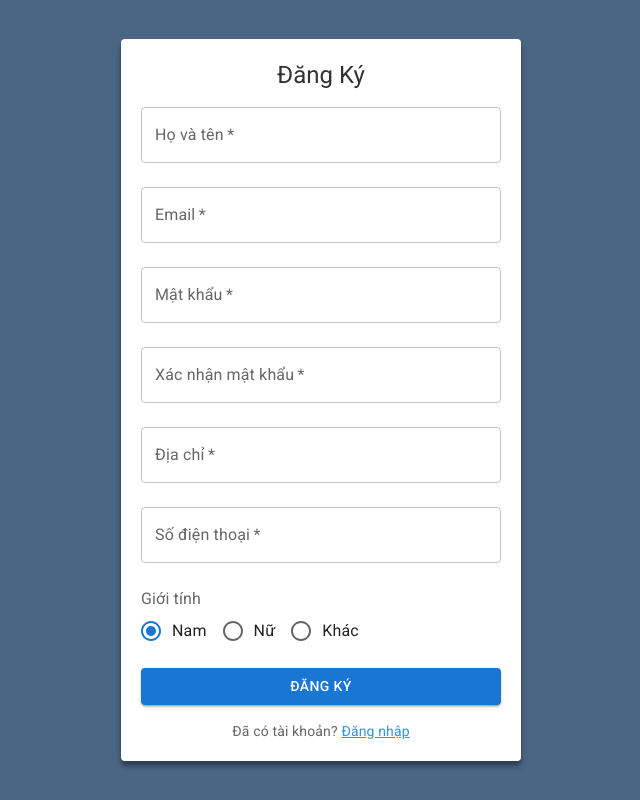
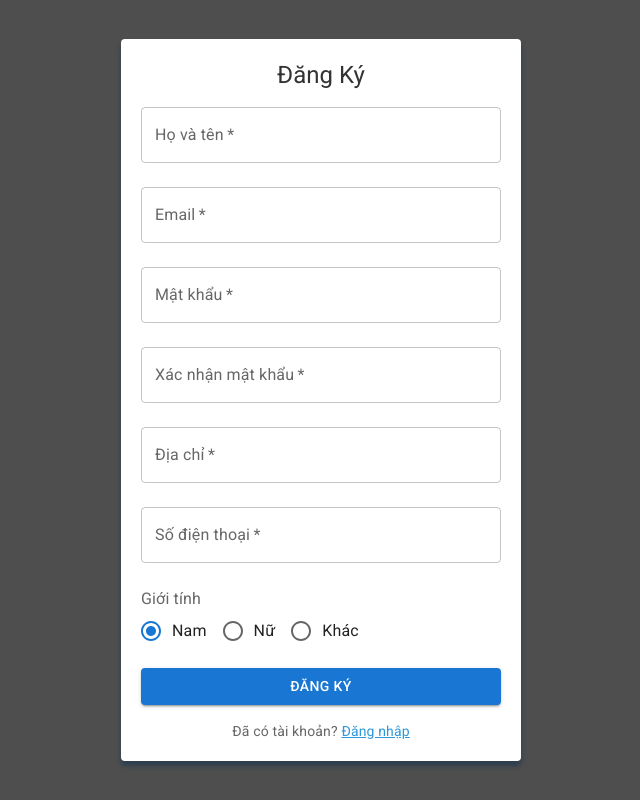
Before and after one commit to ToitenDang/PetsShop_client, a React (Vite) app: page /dang-ky in a window 1280 px wide. Shown: the whole page, without its empty margins (319-959 px from the left). Built offline with nearby package versions, Linux system fonts and the light colour scheme; no server answers.

Commit message:
update and forget passs

```diff
--- a/src/pages/ForgetPassword/ForgetPassword.jsx
+++ b/src/pages/ForgetPassword/ForgetPassword.jsx
@@ -7,7 +7,7 @@ import myStyle from './ForgetPass.module.scss';
 import { UserFetch } from "~/REST-API-client";
 import { EmailSenderFetch } from "~/REST-API-client";
 const initialTiming = 60;
-
+const publicUrl = import.meta.env.VITE_PUBLIC_URL;
 const PageThree = ({ toFirstPage, user }) => {
     const [newPass, setNewPass] = useState("");
     const [rePass, setRepass] = useState("");
@@ -17,7 +17,7 @@ const PageThree = ({ toFirstPage, user }) => {
     const [isLoading, setIsloading] = useState(false);
     const [successPassDialog, setSuccessPassDialog] = useState(false);
     const navigate = useNavigate();
-    console.log("getted user: ", user);
+
     const handleClose = () => {
         setOpen(false);
     };
@@ -37,7 +37,7 @@ const PageThree = ({ toFirstPage, user }) => {
     const handleComfirm = () => {
         const regexPass = /^(?=.*[a-z])(?=.*[A-Z])(?=.*\d)(?=.*[@$!%*?&])[A-Za-z\d@$!%*?&]{8,}$/;
         if (regexPass.test(newPass)) {
-            if(newPass !== rePass) {
+            if (newPass !== rePass) {
                 setIsValidRePass(false);
                 return;
             }
@@ -57,14 +57,14 @@ const PageThree = ({ toFirstPage, user }) => {
     }
     const handleChangeNewPass = (e) => {
         const content = e.target.value;
-        if(content !== "") {
+        if (content !== "") {
             setIsValidPass(true);
         }
         setNewPass(content);
     }
     const handleChangeRePass = (e) => {
         const content = e.target.value;
-        if(content !== "") {
+        if (content !== "") {
             setIsValidRePass(true);
         }
         setRepass(content);
@@ -81,24 +81,24 @@ const PageThree = ({ toFirstPage, user }) => {
                     <TextField value={newPass} onChange={handleChangeNewPass} />
                     {
                         !isValidPass && <Box>
-                        <Typography sx={{fontSize:"0.7rem", fontWeight:"bold", color:"red"}}>
+                            <Typography sx={{ fontSize: "0.7rem", fontWeight: "bold", color: "red" }}>
                                 Mật khẩu tối thiểu 8 ký tự
                             </Typography>
-                        <Typography sx={{fontSize:"0.7rem", fontWeight:"bold", color:"red"}}>
+                            <Typography sx={{ fontSize: "0.7rem", fontWeight: "bold", color: "red" }}>
                                 Tối thiểu 1 ký tự in hoa, 1 ký tự in thường
                             </Typography>
-                        <Typography sx={{fontSize:"0.7rem", fontWeight:"bold", color:"red"}}>
+                            <Typography sx={{ fontSize: "0.7rem", fontWeight: "bold", color: "red" }}>
                                 1 chữ số và 1 ký hiệu đặc biệt
                             </Typography>
                         </Box>
                     }
                     <Typography>Nhập lại mật khẩu</Typography>
                     <TextField value={rePass} onChange={handleChangeRePass} />
-                    {!isValidRePass && <Typography sx={{fontSize:"0.7rem", fontWeight:"bold", color:"red"}}>Mật khẩu nhập lại không khớp</Typography>}
+                    {!isValidRePass && <Typography sx={{ fontSize: "0.7rem", fontWeight: "bold", color: "red" }}>Mật khẩu nhập lại không khớp</Typography>}
                 </Box>
                 <Box sx={{ display: "flex", justifyContent: "flex-end", gap: 2, marginTop: "10px" }}>
-                    <Button disabled = {isLoading} onClick={handleCancle}>Huỷ</Button>
-                    <Button disabled = {isLoading} onClick={handleComfirm}>Xác nhận</Button>
+                    <Button disabled={isLoading} onClick={handleCancle}>Huỷ</Button>
+                    <Button disabled={isLoading} onClick={handleComfirm}>Xác nhận</Button>
                 </Box>
             </Paper>
             <Dialog
@@ -355,12 +355,14 @@ const ForgetPassword = () => {
                 display: 'flex',
                 justifyContent: 'center',
                 alignItems: 'center',
-                bgcolor: '#4b6584',
+                // bgcolor: '#4b6584',
                 position: 'relative',
+                backgroundImage: `url(${publicUrl}/images/background.jpg)`
             }}
         >
             {
-                page === 1 ? <Paper sx={{ padding: "20px", display: "flex", flexDirection: "column", gap: 2, minWidth: "400px" }}>
+                page === 1 ?
+                    <Paper sx={{zIndex:2, padding: "20px", display: "flex", flexDirection: "column", gap: 2, minWidth: "400px" }}>
                         <Box >
                             <Typography sx={{ textAlign: "center", fontSize: "1.2rem", fontWeight: "bold" }}>Tìm tài khoản của bạn</Typography>
 
@@ -381,15 +383,26 @@ const ForgetPassword = () => {
 
                     </Paper>
                     : page === 2 ?
-                        <Box>
+                        <Box sx={{ zIndex: 2 }}>
                             <MyPageTwo toPrevPage={toPrevPage} toNextPage={toNextPage} email={email} />
                         </Box>
                         :
-                        <Box>
+                        <Box sx={{ zIndex: 2 }}>
                             <MyPageThree toFirstPage={toFirstPage} user={user} />
                         </Box>
             }
             <ToastContainer />
+            <Box
+                sx={{
+                    position: 'absolute',
+                    top: 0,
+                    left: 0,
+                    right: 0,
+                    bottom: 0,
+                    backgroundColor: 'rgba(0, 0, 0, 0.5)', // Màu phủ trong suốt
+                    zIndex: 1, // Thấp hơn form
+                }}
+            ></Box>
         </Box>
 
 
--- a/src/pages/Login/Login.jsx
+++ b/src/pages/Login/Login.jsx
@@ -1,11 +1,12 @@
 import React, { useState } from 'react';
-import { TextField, Button, Typography, Paper, Box, Dialog,Alert} from '@mui/material';
-import { Link , useNavigate} from 'react-router-dom';
+import { TextField, Button, Typography, Paper, Box, Dialog, Alert } from '@mui/material';
+import { Link, useNavigate } from 'react-router-dom';
 import { loginSchema } from '../../utils/rules';
 import { LoginFetch } from '~/REST-API-client';
 import { useAuth } from "~/components/Authentication/Authentication";
 import { ToastContainer, toast } from 'react-toastify';
 import "react-toastify/dist/ReactToastify.css";
+const publicUrl = import.meta.env.VITE_PUBLIC_URL;
 const Login = () => {
   console.log("render-dangnhap")
   const auth = useAuth();
@@ -37,7 +38,7 @@ const Login = () => {
       // console.log('Password:', inputValue.password);
       try {
         const data = await LoginFetch.post(inputValue);
-        if(data.data.user.role === "admin") {
+        if (data.data.user.role === "admin" || data.data.user.state === 0) {
           toast.error("Bạn không có quyền truy cập")
           return
         }
@@ -54,7 +55,7 @@ const Login = () => {
           setOpenDialog(false);
           navigate("/");
         }, 1500)
-      } catch(err) {
+      } catch (err) {
         console.log("err: ", err)
         setErrorMassage(err.toString());
         setIsSuccess(false)
@@ -76,11 +77,13 @@ const Login = () => {
         display: 'flex',
         justifyContent: 'center',
         alignItems: 'center',
-        bgcolor: '#4b6584',
+        // backgroundColor: 'rgba(0,0,0,0.9)',
         position: 'relative',
+        backgroundImage: `url(${publicUrl}/images/background.jpg)`
+
       }}
     >
-      <Paper elevation={3} sx={{ padding: '20px', width: '100%', maxWidth: 400, bgcolor: (theme) => (theme.palette.mode === 'dark' ? '#2c3e50' : '#ffffff'), boxShadow: '0 5px 5px #2c3e50' }}>
+      <Paper elevation={3} sx={{ zIndex:2, padding: '20px', width: '100%', maxWidth: 400, bgcolor: (theme) => (theme.palette.mode === 'dark' ? '#2c3e50' : '#ffffff'), boxShadow: '0 5px 5px #2c3e50' }}>
         <Typography component="h1" variant="h5" align="center" color={(theme) => (theme.palette.mode === 'dark' ? '#ffffff' : '#333333')}>
           Đăng Nhập
         </Typography>
@@ -135,6 +138,17 @@ const Login = () => {
             : <Alert severity='error'>{errorMessage}</Alert>
         }
       </Dialog>
+      <Box
+        sx={{
+          position: 'absolute',
+          top: 0,
+          left: 0,
+          right: 0,
+          bottom: 0,
+          backgroundColor: 'rgba(0, 0, 0, 0.5)', // Màu phủ trong suốt
+          zIndex: 1, // Thấp hơn form
+        }}
+      ></Box>
       <ToastContainer />
     </Box>
   );
--- a/src/pages/Register/Register.jsx
+++ b/src/pages/Register/Register.jsx
@@ -17,6 +17,7 @@ import {
 import { Link, useNavigate } from 'react-router-dom';
 import { registerSchema } from '../../utils/rules'; // Đường dẫn đến file validate
 import { RegisterFetch } from '~/REST-API-client';
+const publicUrl = import.meta.env.VITE_PUBLIC_URL;
 const Register = () => {
   const navigate = useNavigate();
   const [isSuccess, setIsSuccess] = useState(true);
@@ -100,13 +101,15 @@ const Register = () => {
           display: 'flex',
           justifyContent: 'center',
           alignItems: 'center',
-          bgcolor: '#4b6584',
+          // bgcolor: '#4b6584',
           position: 'relative',
+          backgroundImage: `url(${publicUrl}/images/background.jpg)`
         }}
       >
         <Paper
           elevation={3}
           sx={{
+            zIndex:2,
             padding: '20px',
             width: '100%',
             maxWidth: 400,
@@ -220,18 +223,29 @@ const Register = () => {
             </Link>
           </Typography>
         </Paper>
+        <Box
+          sx={{
+            position: 'absolute',
+            top: 0,
+            left: 0,
+            right: 0,
+            bottom: 0,
+            backgroundColor: 'rgba(0, 0, 0, 0.5)', // Màu phủ trong suốt
+            zIndex: 1, // Thấp hơn form
+          }}
+        ></Box>
       </Box>
       <Dialog open={openDialog} >
         {
           isSuccess === true ?
-            <Box sx={{backgroundColor:"#f5e3b0", padding: "10px"}}>
+            <Box sx={{ backgroundColor: "#f5e3b0", padding: "10px" }}>
               <Alert severity='warning'>Hãy kiểm tra email để xác nhận tài khoản </Alert>
-              <Button sx={{marginTop:"10px"}} variant='contained' onClick={handleSuccess}>Đã hiểu</Button>
+              <Button sx={{ marginTop: "10px" }} variant='contained' onClick={handleSuccess}>Đã hiểu</Button>
             </Box>
             :
-            <Box sx={{backgroundColor:"#ffbad1", padding: "10px"}}>
+            <Box sx={{ backgroundColor: "#ffbad1", padding: "10px" }}>
               <Alert severity='error'>{errorMessage}</Alert>
-              <Button sx={{marginTop:"10px",float:"right"}} variant='contained' onClick={() => setOpenDialog(false)}>Đã hiểu</Button>
+              <Button sx={{ marginTop: "10px", float: "right" }} variant='contained' onClick={() => setOpenDialog(false)}>Đã hiểu</Button>
             </Box>
         }
       </Dialog>
@@ -247,6 +261,7 @@ const Register = () => {
           </Box>
         )
       }
+
     </>
   );
 };
```
Also changed, not shown: public/images/background.jpg (added). Lines whose indentation alone changed are shown as unchanged.
